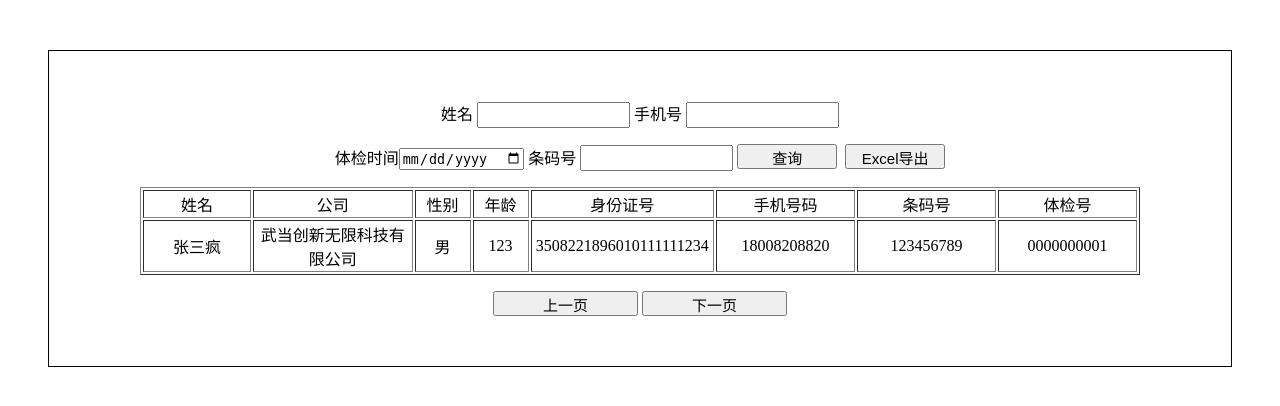
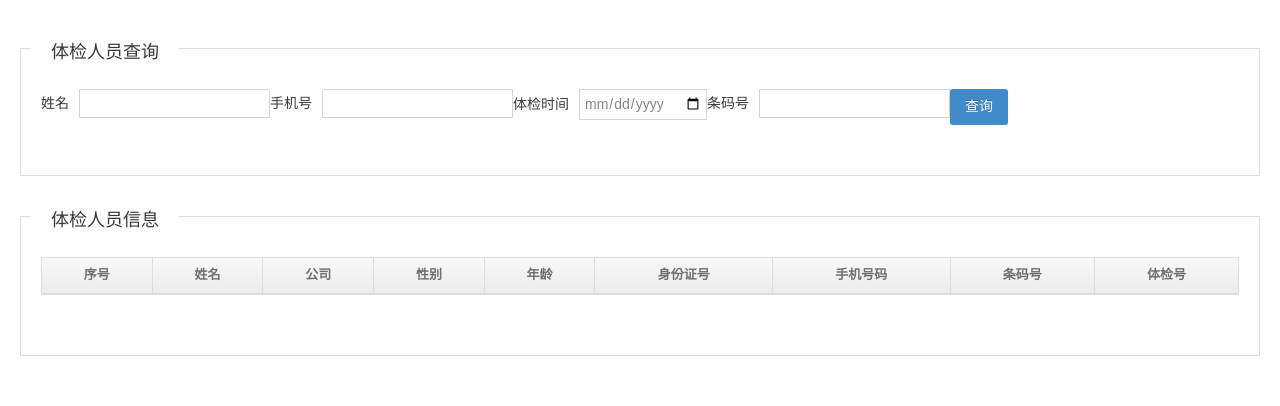
Before and after one commit to Junisyoan/sourcecode, a Java web app: page /patient/findpatient.handle in a window 1280 px wide. Shown: the top 406 px of the page. Run offline with Spring Boot 4, a stand-in JSP engine, Linux system fonts and the light colour scheme; data that the repository does not hold is empty; the project's own start-up code is not run, and a stand-in starts its controllers and pages; some libraries are stand-ins or nearby versions.

Commit message:
Update staffquery.jsp

```diff
--- a/WebContent/WEB-INF/medical_workstation/staffquery.jsp
+++ b/WebContent/WEB-INF/medical_workstation/staffquery.jsp
@@ -1,51 +1,66 @@
-<%@ page language="java" contentType="text/html; charset=utf-8"
-	pageEncoding="utf-8"%>
-<%@taglib prefix="c" uri="http://java.sun.com/jsp/jstl/core"%>
+<%@ page language="java" import="java.util.*"
+	contentType="text/html;  charset=UTF-8" pageEncoding="UTF-8"%>
+
 <%
 	String path = request.getScheme() + "://" + request.getServerName() + ":" + request.getServerPort()
 			+ request.getContextPath() + "/";
 %>
-<!DOCTYPE html>
-<html>
+<%@ taglib prefix="c" uri="http://java.sun.com/jsp/jstl/core"%>
+<!DOCTYPE html PUBLIC "-//W3C//DTD XHTML 1.0 Transitional//EN" "http://www.w3.org/TR/xhtml1/DTD/xhtml1-transitional.dtd">
+<html xmlns="http://www.w3.org/1999/xhtml">
 <head>
 <meta http-equiv="Content-Type" content="text/html; charset=utf-8" />
-<head>
-<meta http-equiv="Content-Type" content="text/html; charset=utf-8" />
-<title>体检人员查询</title>
+<link href="<%=path%>assets/css/bootstrap.min.css" rel="stylesheet" />
+<link rel="stylesheet" href="<%=path%>assets/css/font-awesome.min.css" />
+<!--[if IE 7]>
+    <link rel="stylesheet" href="assets/css/font-awesome-ie7.min.css" />
+  <![endif]-->
+<link rel="stylesheet" href="<%=path%>assets/css/ace.min.css" />
+<link rel="stylesheet" href="<%=path%>css/style.css" />
+<title>项目接收</title>
 </head>
 
 <body>
-	<form id="form1" name="form1" method="post" action=""
-		style="border: 1px solid #000; margin: 50px 40px;">
-		<p align="center">&nbsp;</p>
-		<p align="center">
-			姓名 <input type="text" name="doc.title" id="doc.title"
-				style="height: 20px; width: 145px; font-size: 15px;" /> 手机号 <input
-				type="text" name="doc.account" id="doc.account"
-				style="height: 20px; width: 145px; font-size: 15px;" />
-		</p>
-		<p align="center">
-			体检时间<input type="date" name="doc.fronttime" id="doc.fronttime" />
-			条码号 <input type="text" name="doc.title" id="doc.title"
-				style="height: 20px; width: 145px; font-size: 15px;" /> <input
-				type="submit" value="查询"
-				style="height: 25px; width: 100px; font-size: 15px;" />&nbsp;&nbsp;<a
-				href=""><input type="button" value="Excel导出"
-				style="height: 25px; width: 100px; font-size: 15px;" /></a>
-		</p>
-		<table width="1000" border="1" align="center" id="mytalbe">
-			<tr align="center">
-				<td width="100">姓名</td>
-				<td width="150">公司</td>
-				<td width="50">性别</td>
-				<td width="50">年龄</td>
-				<td width="170">身份证号</td>
-				<td width="130">手机号码</td>
-				<td width="130">条码号</td>
-				<td width="130">体检号</td>
+	<div class="page-content">
+		<div class="gys_style">
+			<div class="Manager_style">
+				<div class="title_name">体检人员查询</div>
+				<!-- 查询条码号 -->
+				<form method="post" action="<%=path%>patient/findpatient.handle">
+					<ul class="search_content clearfix">
+						<li><label class="lf">姓名<input name="name"
+								type="text" class="text_add" /></label> <label class="lf">手机号<input
+								name="phone" type="text" class="text_add" />
+						</label> <label class="lf">体检时间<input name="time" type="date"
+								class="text_add" /></label> <label class="lf">条码号<input
+								name="code" type="text" class="text_add" /></label>
+							<button type="submit" class="btn btn-primary" class="btn_search">查询</button>
+						</li>
+					</ul>
+				</form>
+			</div>
+		</div>
+
+		<div class="Manager_style">
+			<span class="title_name">体检人员信息</span>
+			<table class="table table-striped table-bordered table-hover">
+				<thead>
+					<tr>
+						<th>序号</th>
+						<th>姓名</th>
+						<th>公司</th>
+						<th>性别</th>
+						<th>年龄</th>
+						<th>身份证号</th>
+						<th>手机号码</th>
+						<th>条码号</th>
+						<th>体检号</th>
 					</tr>
+				</thead>
+				<tbody>
 					<c:forEach items="${patientlist}" var="p" varStatus="s">
-				<tr align="center">
+						<tr>
+							<td>${s.index + 1}</td>
 							<td>${p.name}</td>
 							<td>${p.company_id}</td>
 							<td>${p.sex}</td>
@@ -56,24 +71,8 @@
 							<td>${p.check_num}</td>
 						</tr>
 					</c:forEach>
-			<tr align="center">
-				<td>张三疯</td>
-				<td>武当创新无限科技有限公司</td>
-				<td>男</td>
-				<td>123</td>
-				<td>3508221896010111111234</td>
-				<td>18008208820</td>
-				<td>123456789</td>
-				<td>0000000001</td>
-			</tr>
+				</tbody>
 			</table>
-		<p align="center">
-			<input type="button" value="上一页"
-				style="height: 25px; width: 145px; font-size: 15px;" /> <input
-				type="button" value="下一页"
-				style="height: 25px; width: 145px; font-size: 15px;" />
-		</p>
-		<p align="center">&nbsp;</p>
-	</form>
+		</div>
 </body>
 </html>
```
Lines whose indentation alone changed are shown as unchanged.
